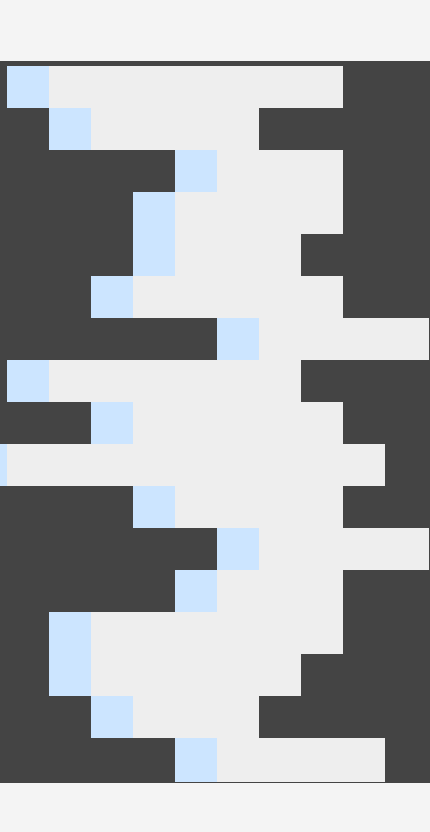
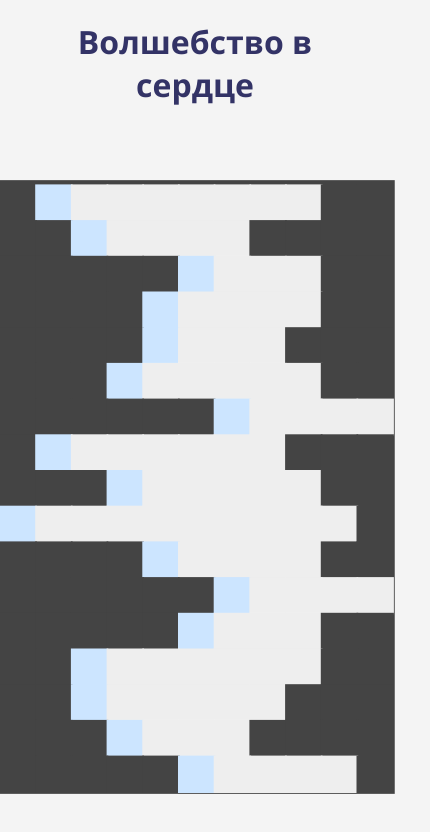
Before and after one commit to invaire/invaire.github.io, a plain HTML site: page index.html in a window 390 px wide. Shown: the whole page, 430 px wide, since content can reach past the window. Drawn offline with Linux system fonts and the light colour scheme.

Commit message:
Update index.html

```diff
--- a/index.html
+++ b/index.html
@@ -7,8 +7,19 @@
   <style>
     body {
       font-family: Arial, sans-serif;
-      display: flex; justify-content: center; align-items: center;
-      min-height: 100vh; margin: 0; background: #f4f4f4;
+      display: flex;
+      justify-content: center;
+      align-items: center;
+      flex-direction: column;
+      min-height: 100vh;
+      margin: 0;
+      background: #f4f4f4;
+    }
+    h1 {
+      text-align: center;
+      font-family: 'Segoe UI', sans-serif;
+      color: #336;
+      margin: 20px;
     }
     .crossword {
       display: grid;
@@ -19,20 +30,38 @@
       padding: 5px;
     }
     .cell {
-      width: 2.5em; height: 2.5em;
+      width: 2.5em;
+      height: 2.5em;
       background: #eee;
-      display: flex; justify-content: center; align-items: center;
-      font-size: 1.1em; font-weight: bold;
+      display: flex;
+      justify-content: center;
+      align-items: center;
+      font-size: 1.1em;
+      font-weight: bold;
       user-select: none;
       cursor: default;
       position: relative;
     }
-    .cell.blank { background: #444; }
-    .cell.start { cursor: pointer; background: #cce5ff; }
-    .cell.filled { color: #333; }
+    .cell.blank {
+      background: #444;
+    }
+    .cell.start {
+      cursor: pointer;
+      background: #cce5ff;
+    }
+    .cell.filled {
+      color: #333;
+    }
+    @media (max-width: 600px) {
+      .crossword {
+        transform: scale(0.85);
+      }
+    }
   </style>
 </head>
 <body>
+
+  <h1>Волшебство в сердце</h1>
   <div class="crossword" id="crossword"></div>
 
   <script>
@@ -47,14 +76,14 @@
       {text: 'САНКИ',    row:7, col:7},
       {text: 'КОНФЕТЫ',  row:8, col:2},
       {text: 'ОЛИВЬЕ',   row:9, col:4},
-    {text: 'СНЕГУРОЧКА', row:10,col:1},
-    {text: 'СЕВЕР',    row:11,col:5},
-    {text: 'САНКИ',    row:12,col:7},
-    {text: 'ДЕТИ',     row:13,col:6},
-    {text: 'ПОДАРОК',  row:14,col:3},
-    {text: 'ЗВЕЗДА',   row:15,col:3},
-    {text: 'ЗАЯЦ',     row:16,col:4},
-    {text: 'ВЕДРО',    row:17,col:6}
+      {text: 'СНЕГУРОЧКА', row:10, col:1},
+      {text: 'СЕВЕР',    row:11, col:5},
+      {text: 'САНКИ',    row:12, col:7},
+      {text: 'ДЕТИ',     row:13, col:6},
+      {text: 'ПОДАРОК',  row:14, col:3},
+      {text: 'ЗВЕЗДА',   row:15, col:3},
+      {text: 'ЗАЯЦ',     row:16, col:4},
+      {text: 'ВЕДРО',    row:17, col:6}
     ];
 
     const container = document.getElementById('crossword');
@@ -72,7 +101,7 @@
       }
     }
 
-  words.forEach((w,i) => {
+    words.forEach((w, i) => {
       const len = w.text.length;
       for (let k = 0; k < len; k++) {
         const r = w.row;
@@ -95,7 +124,7 @@
       const w = words[idx];
       const answer = prompt('Введите слово:', '');
       if (!answer) return;
-    if (answer.trim().toUpperCase() === w.text) {
+      if (answer.trim().toUpperCase() === w.text.toUpperCase()) {
         fillWord(w);
       } else {
         alert('Неправильно, попробуйте ещё.');
@@ -112,5 +141,6 @@
       }
     }
   </script>
+
 </body>
 </html>
```
Lines whose indentation alone changed are shown as unchanged.
